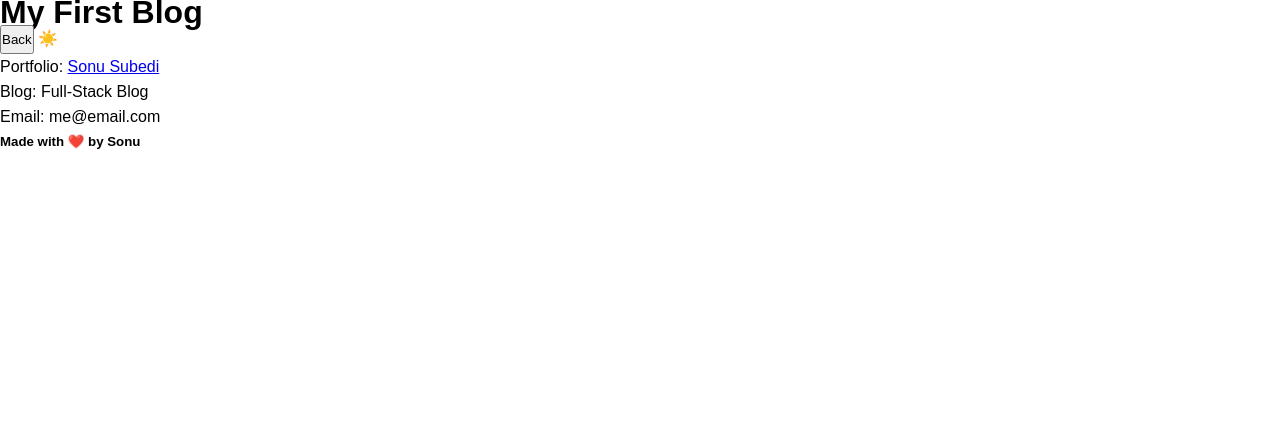
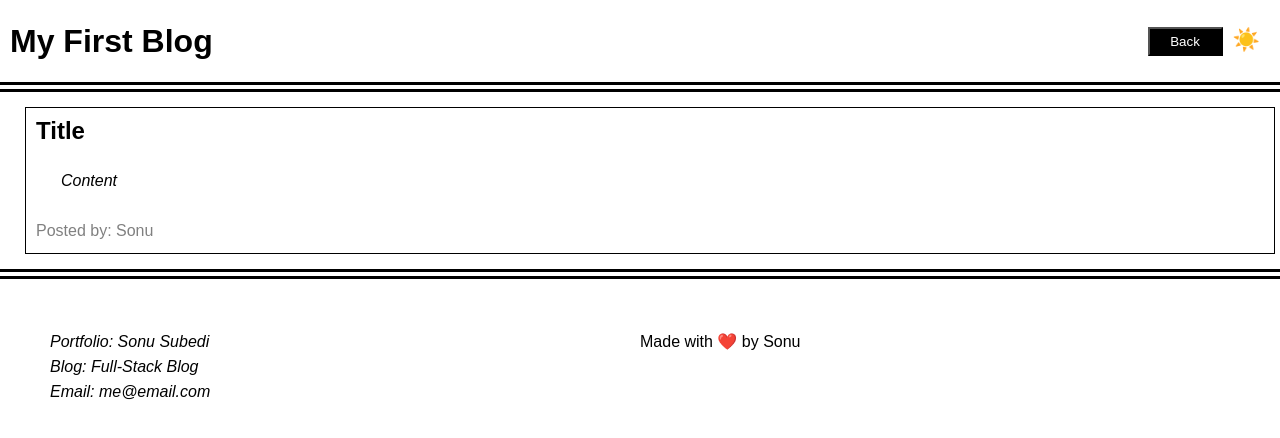
Before and after one commit to sonusubedi-01/personal-blog, a plain HTML site: page blog.html in a window 1280 px wide. Drawn offline with Linux system fonts and the light colour scheme.

Commit message:
add styles to view posts page

```diff
--- a/assets/css/blog.css
+++ b/assets/css/blog.css
@@ -0,0 +1,61 @@
+header {
+    display: flex;
+    justify-content: space-between;
+    align-items: center;
+    height: 92px;
+    border-bottom: 10px double var(--border-color);
+    padding: 10px;
+}
+
+header nav {
+    display: flex;
+    vertical-align: middle;
+    gap: 10px;
+}
+
+.back-button {
+    color: white;
+    background-color: #000;
+    width: 75px;
+}
+
+.blog-content {
+    padding: 25px;
+    font-style: italic;
+}
+
+.blog-posts-section {
+    margin: 15px;
+    display: block;
+    justify-content: space-between;
+}
+
+.box {
+    width: 100%;
+    border: 1px solid var(--border-color);
+    padding: 10px;
+    margin: 10px;
+}
+
+.blog-author {
+    color: gray;
+}
+
+.footer {
+    display: flex;
+    justify-content: flex-start;
+    padding: 50px;
+    border-top: 10px double var(--border-color);
+    padding-top: 50px;
+    flex: 1;
+}
+
+.footer ul {
+    list-style-type: none;
+    flex: 2;
+    font-style: italic;
+}
+
+.footer p {
+    flex: 2;
+}
--- a/assets/css/style.css
+++ b/assets/css/style.css
@@ -8,6 +8,7 @@
 
 body {
     background-color: var(--background-color);
+    color: var(--text-color);
 }
 
 :root {
@@ -27,3 +28,9 @@ body {
     --text-color:white;
     --border-color:grey;
   }
+
+ a{
+    color:var(--text-color);
+    text-decoration: none;
+    cursor: pointer;
+ }
--- a/blog.html
+++ b/blog.html
@@ -12,25 +12,29 @@
     <header>
         <h1>My First Blog</h1>
         <nav>
-            <button>Back</button>
-            <span>☀️</span>
+            <button class="back-button">Back</button>
+            <span class="theme-toggler">☀️</span>
         </nav>
     </header>
     <main>
-        <section>
+        <section class="blog-posts-section">
+            <article class="box">
+                <h2>Title</h2>
+                <p class="blog-content">Content</p>
+                <p class="blog-author">Posted by: Sonu</p>
+            </article>
             <!-- Blog posts will be inserted here dynamically -->
         </section>
     </main>
-    <footer>
+    <footer class="footer">
         <ul>
-            <li>Portfolio: <a href="https://sonusubedi-01.github.io/portfolio-page/">Sonu Subedi</a></li>
+            <li>Portfolio: <a href="https://sonusubedi-01.github.io/portfolio-page/" target="_blank">Sonu Subedi</a></li>
             <li>Blog: Full-Stack Blog</li>
             <li>Email: me@email.com</li>
         </ul>
-        <h5>Made with ❤️ by Sonu</h5>
+        <p>Made with ❤️ by Sonu</p>
     </footer>
     <script src="./assets/js/logic.js"></script>
     <script src="./assets/js/blog.js"></script>
 </body>
-
 </html>
```
